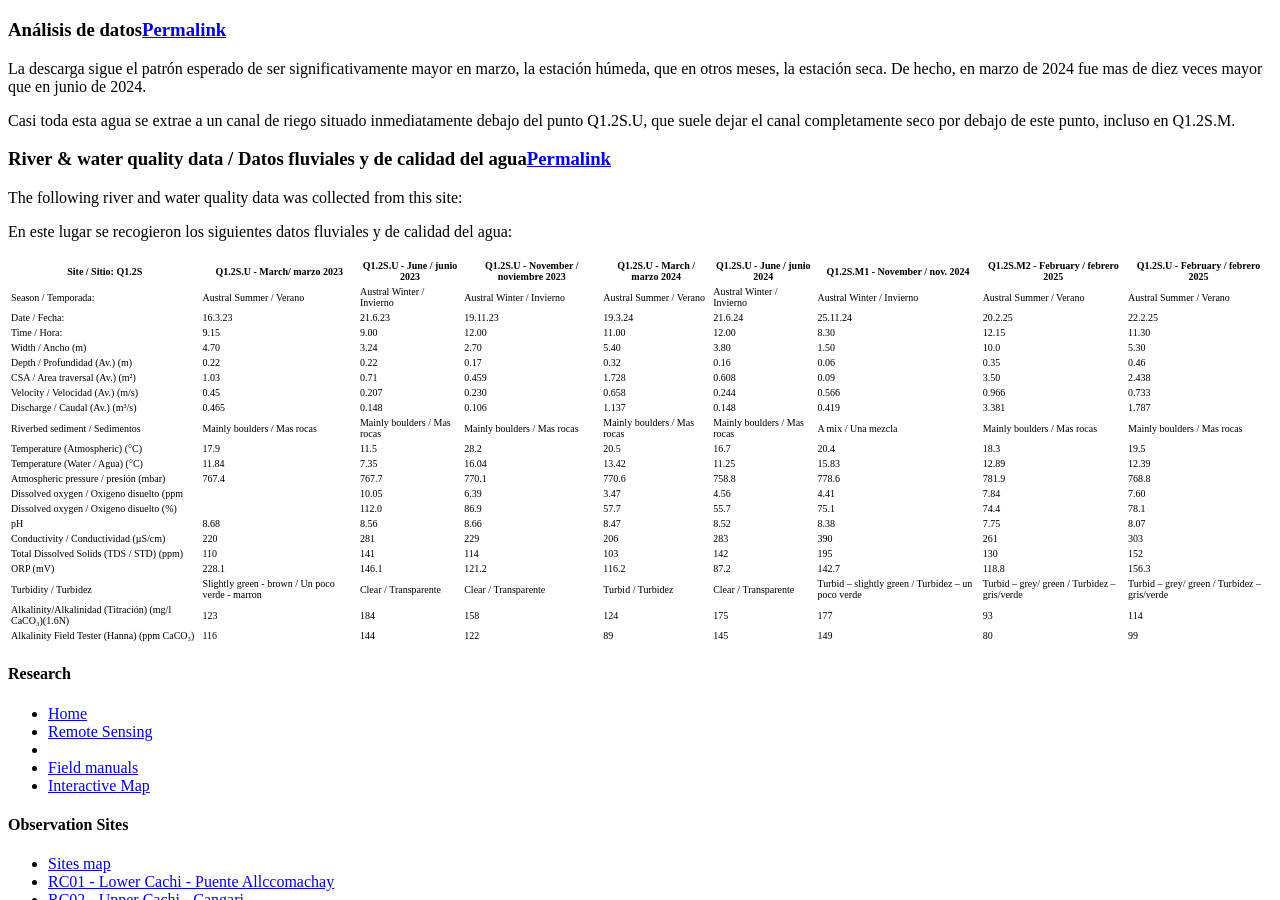
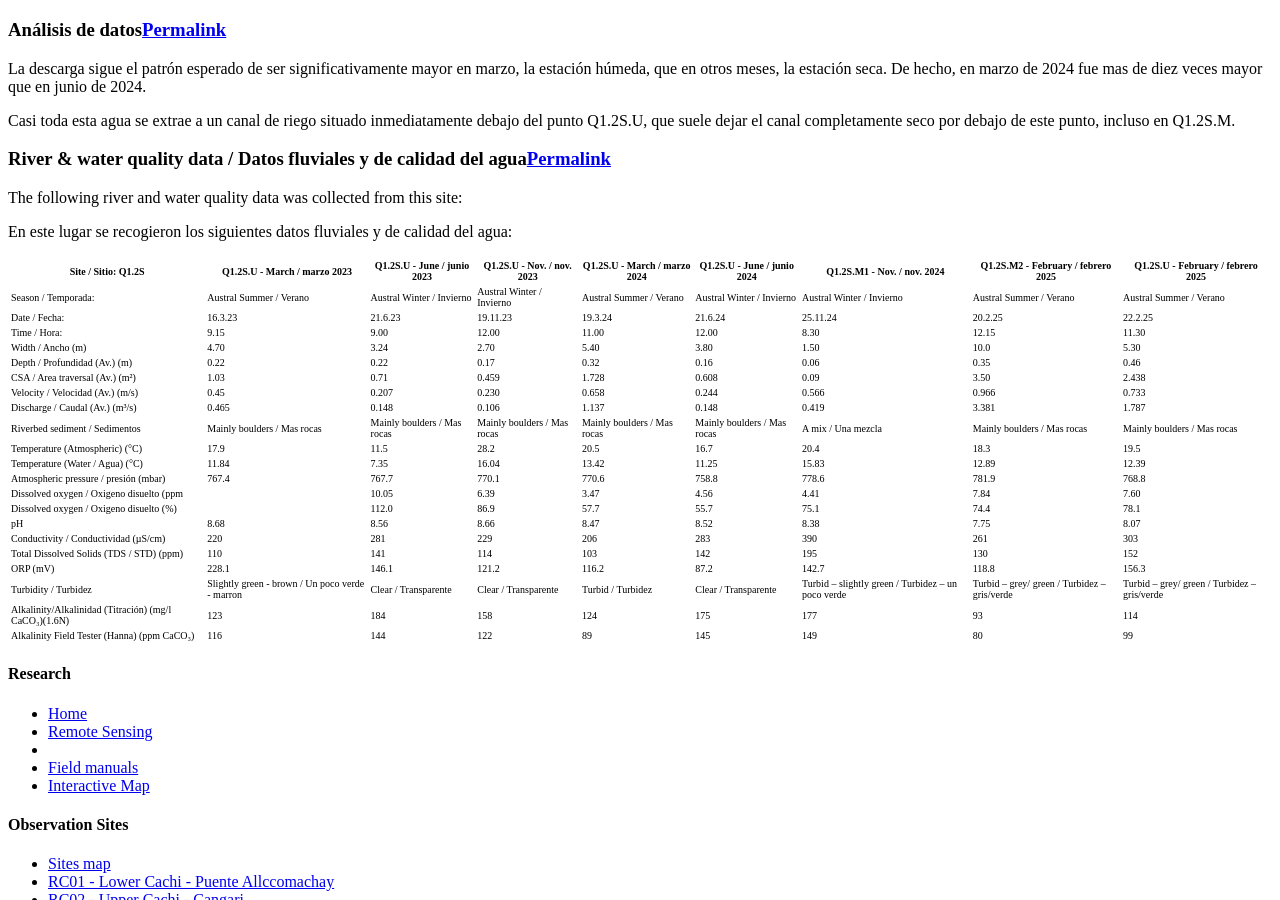
Before and after one commit to HVLepage/cavep-unah, a Jekyll site: the page built from _docs/site-network/Q1_2S.md, in a window 1280 px wide and 900 px high, scrolled down 5979 px. Built offline with Jekyll 4.4.1, drawn with Linux system fonts in a browser that asks for light colours; comment, search, counter and statistics services are not loaded.

Commit message:
Update Q1_2S.md

```diff
--- a/_docs/site-network/Q1_2S.md
+++ b/_docs/site-network/Q1_2S.md
@@ -122,7 +122,7 @@
 
 En este lugar se recogieron los siguientes datos fluviales y de calidad del agua:
 
-|     Site / Sitio: Q1.2S                                        |     Q1.2S.U - March/ marzo 2023                           |     Q1.2S.U - June / junio 2023    |     Q1.2S.U - November / noviembre 2023    |      Q1.2S.U - March / marzo 2024    |     Q1.2S.U - June / junio 2024     |     Q1.2S.M1 - November / nov. 2024                    |     Q1.2S.M2 - February / febrero 2025                |     Q1.2S.U - February / febrero 2025                 |
+|     Site / Sitio: Q1.2S                                        |     Q1.2S.U - March / marzo 2023                           |     Q1.2S.U - June / junio 2023    |     Q1.2S.U - Nov. / nov. 2023    |      Q1.2S.U - March / marzo 2024    |     Q1.2S.U - June / junio 2024     |     Q1.2S.M1 - Nov. / nov. 2024                    |     Q1.2S.M2 - February / febrero 2025                |     Q1.2S.U - February / febrero 2025                 |
 |----------------------------------------------------------------|-----------------------------------------------------------|------------------------------------|--------------------------------------------|--------------------------------------|-------------------------------------|-------------------------------------------------------------|-------------------------------------------------------|-------------------------------------------------------|
 |     Season / Temporada:                                        |     Austral Summer / Verano                               |     Austral Winter / Invierno      |     Austral Winter / Invierno              |     Austral Summer / Verano          |     Austral Winter / Invierno       |     Austral Winter / Invierno                               |     Austral Summer / Verano                           |     Austral Summer / Verano                           |
 |     Date / Fecha:                                              |     16.3.23                                               |     21.6.23                        |     19.11.23                               |              19.3.24                 |     21.6.24                         |     25.11.24                                                |     20.2.25                                           |     22.2.25                                           |
```
